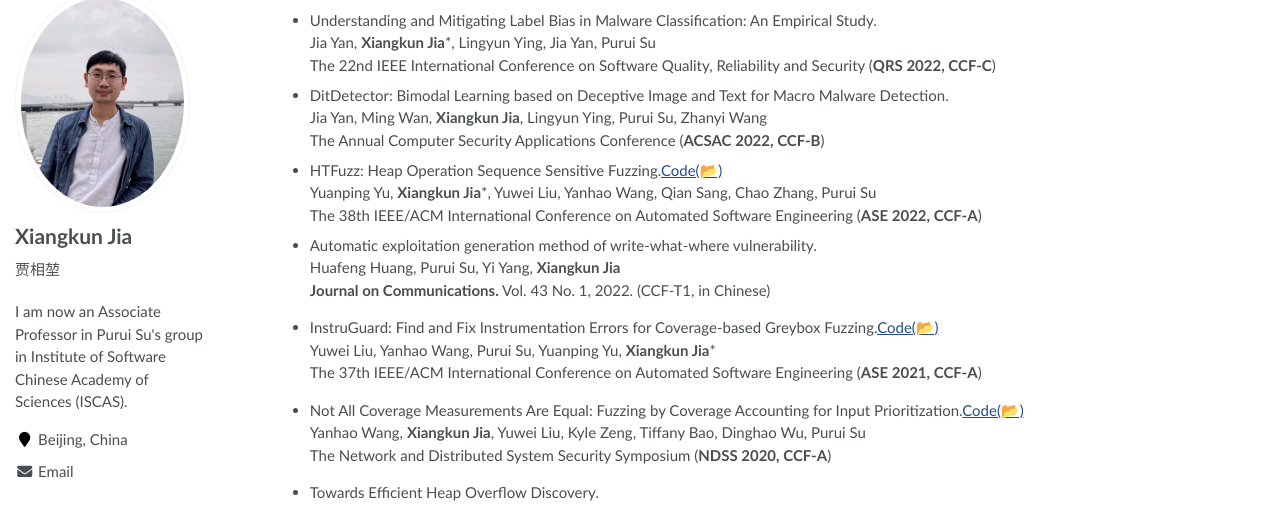
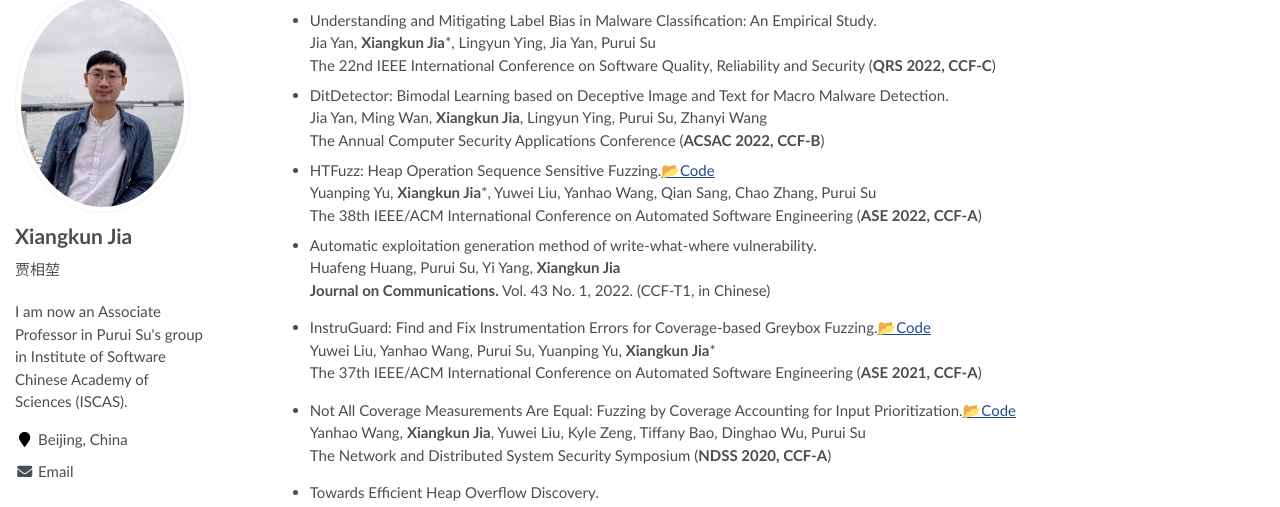
Before and after one commit to ajax4sec/ajax4sec.github.io, a Jekyll site: the page built from _pages/about.md, in a window 1280 px wide and 900 px high, scrolled down 419 px. Shown: the part 99-606 px from the top of the window. Built offline with Jekyll 4.4.1, drawn with Linux system fonts in a browser that asks for light colours.

```diff
--- a/_pages/about.md
+++ b/_pages/about.md
@@ -56,7 +56,7 @@ The 22nd IEEE International Conference on Software Quality, Reliability and Secu
 Jia Yan, Ming Wan, **Xiangkun Jia**, Lingyun Ying, Purui Su, Zhanyi Wang<br>
 The Annual Computer Security Applications Conference (<b>ACSAC 2022, CCF-B</b>)<br>
 
-- HTFuzz: Heap Operation Sequence Sensitive Fuzzing.[Code(📂)](https://github.com/TCA-ISCAS/HTFuzz)<br>
+- HTFuzz: Heap Operation Sequence Sensitive Fuzzing.[📂Code](https://github.com/TCA-ISCAS/HTFuzz)<br>
 Yuanping Yu, **Xiangkun Jia***, Yuwei Liu, Yanhao Wang, Qian Sang, Chao Zhang, Purui Su<br>
 The 38th IEEE/ACM International Conference on Automated Software Engineering (<b>ASE 2022, CCF-A</b>)<br>
 
@@ -67,14 +67,14 @@ Huafeng Huang, Purui Su, Yi Yang, **Xiangkun Jia**<br>
 <!-- 2022 -->
 
 <!-- 2021 -->
-- InstruGuard: Find and Fix Instrumentation Errors for Coverage-based Greybox Fuzzing.[Code(📂)](https://github.com/TCA-ISCAS/InstruGuard)<br>
+- InstruGuard: Find and Fix Instrumentation Errors for Coverage-based Greybox Fuzzing.[📂Code](https://github.com/TCA-ISCAS/InstruGuard)<br>
 Yuwei Liu, Yanhao Wang, Purui Su, Yuanping Yu, **Xiangkun Jia***<br>
 The 37th IEEE/ACM International Conference on Automated Software Engineering (<b>ASE 2021, CCF-A</b>)<br>
 
 <!-- 2021 -->
 
 <!-- 2020 -->
-- Not All Coverage Measurements Are Equal: Fuzzing by Coverage Accounting for Input Prioritization.[Code(📂)](https://github.com/TCA-ISCAS/TortoiseFuzz)<br>
+- Not All Coverage Measurements Are Equal: Fuzzing by Coverage Accounting for Input Prioritization.[📂Code](https://github.com/TCA-ISCAS/TortoiseFuzz)<br>
 Yanhao Wang, **Xiangkun Jia**, Yuwei Liu, Kyle Zeng, Tiffany Bao, Dinghao Wu, Purui Su<br>
 The Network and Distributed System Security Symposium (<b>NDSS 2020, CCF-A</b>)<br>
 <!-- 2020 -->
```
